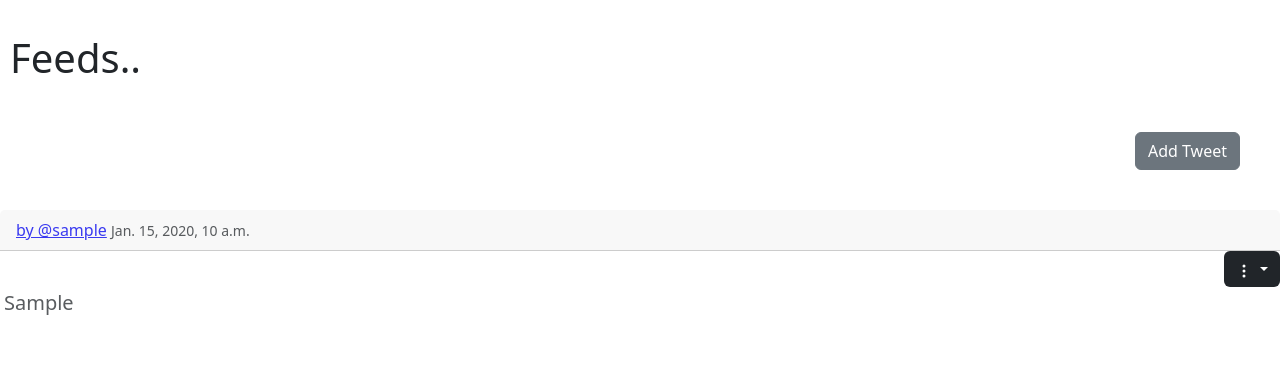
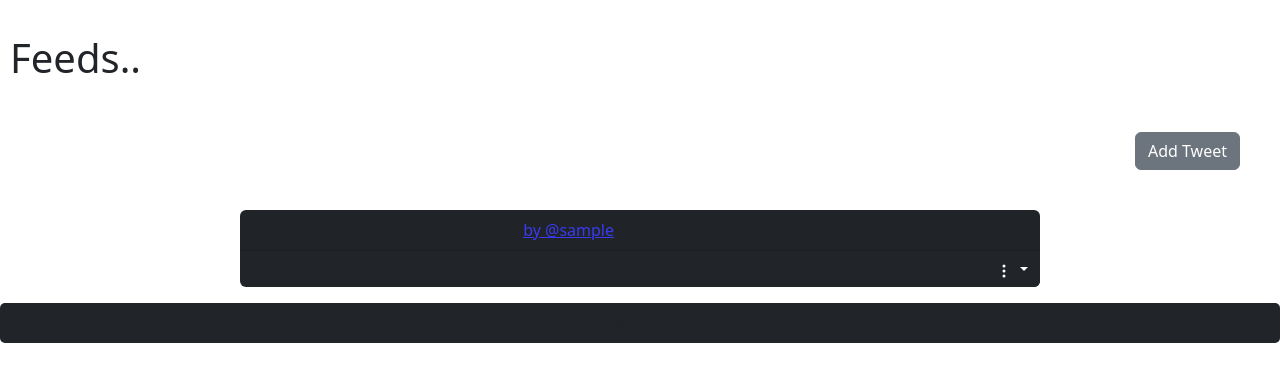
Before and after one commit to Kirolls20/Twitter_Clone, a Django app: page / in a window 1280 px wide. Shown: the part 56-438 px from the top of the page. Run offline with Django 4.2, Linux system fonts and the light colour scheme; tables that the repository leaves empty hold one stand-in row (values such as "Sample post").

Commit message:
Feat : add some styling in home page in tweets cards.

```diff
--- a/tweetLand/templates/home.html
+++ b/tweetLand/templates/home.html
@@ -38,7 +38,7 @@
 <!-- Looping thru all the tweets  -->
 {% if  tweets %}
     {% for tweet in tweets %}
-    <div class="card" style="border:0; padding:none;">
+    <div class="card text-bg-dark mb-3" style="border:0; padding:none;max-width: 50rem; text-align: center; margin:auto;">
         <div class="card-header">
             <a href="{% url 'profile' tweet.user.id %}" style="color:rgb(58, 58, 240)"> by @{{tweet.user|lower}}</a>
             <small class="text-muted">{{tweet.updated_at}}</small>
@@ -66,7 +66,7 @@
         </div>
     </div>
     <!-- The Body Of the Tweet -->
-    <div class="card-body" style="border-radius: 5px; border:#b3a8a8 8px;">
+    <div class="card text-bg-dark mb-3" style="border-radius: 5px; border:#b3a8a8 8px; text-align: center;">
         <h5 class="text-muted" style="padding:4px;">{{tweet.tweet}}</h5>
 
     </div>
--- a/tweetLand/templates/user_list.html
+++ b/tweetLand/templates/user_list.html
@@ -8,7 +8,11 @@
     <div class="card mb-3" style="max-width: 540px; padding:15px;" >
         <div class="row g-0" >
           <div class="col-md-4">
-            <img src="{% static 'images/default_profile_pic.jpg'%}" class="img-fluid rounded-start" alt="Profile picture">
+            {% if user.profile_pic %}
+            <img src="{{user.profile_pic.url}}" alt="{{user.username}}" class="img-fluid rounded-start" width="250" height="250">
+            {% else %}
+            <img src="{% static 'images/default_profile_pic.jpg'%}" alt="{{user.username}}" class="img-fluid rounded-start" alt="Profile picture">
+            {% endif %}
        </div>
           <div class="col-md-8">
             <div class="card-body">
```
Also changed, not shown: tweetLand/templates/profile.html (+7 -2 lines).
